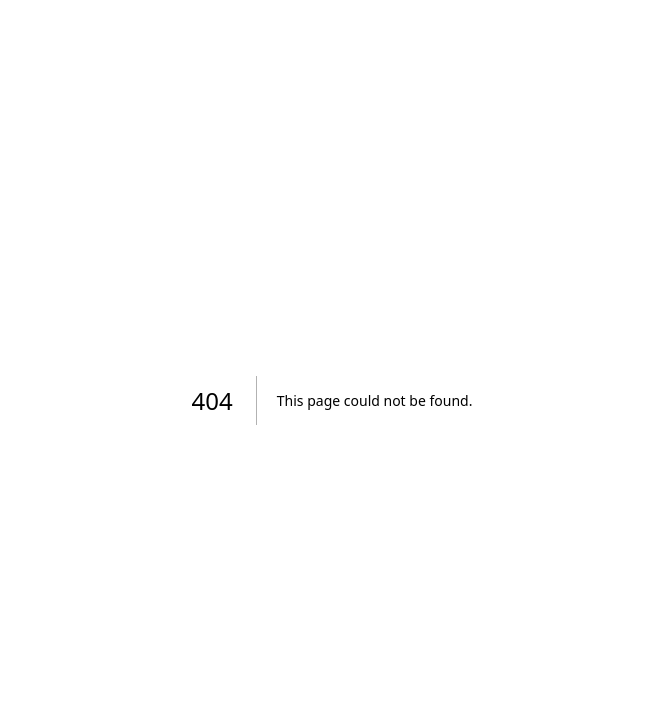
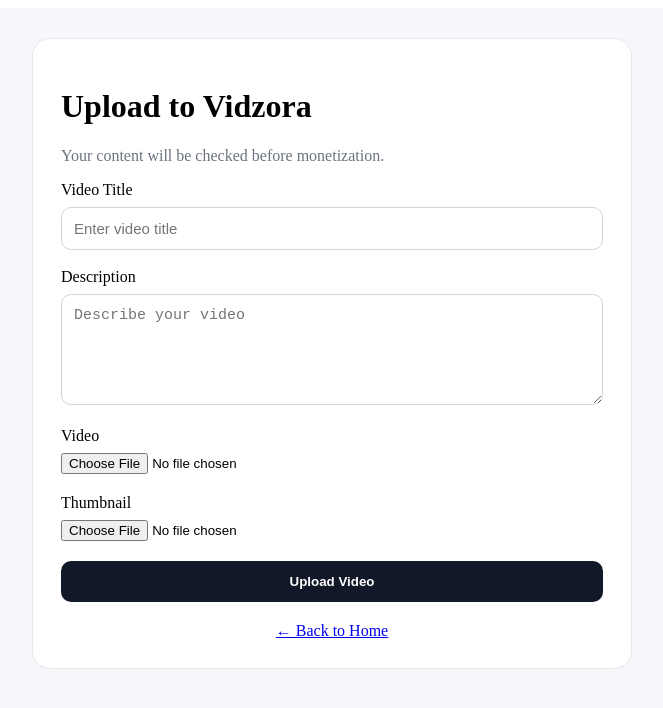
Before and after one commit to robiulbhai2766-byte/Vidzora, a Next.js app: page /upload in a window 1280 px wide. Before the commit this address had no page. Shown: the top 708 px of the page, without its empty margins (308-971 px from the left). Built offline with nearby package versions, Linux system fonts and the light colour scheme; no server answers.

Commit message:
Create page.js

```diff
--- /dev/null
+++ b/app/upload/page.js
@@ -0,0 +1,214 @@
+"use client";
+
+import { useState } from "react";
+import { supabase } from "../../lib/supabase";
+
+export default function UploadPage() {
+  const [title, setTitle] = useState("");
+  const [description, setDescription] = useState("");
+  const [videoFile, setVideoFile] = useState(null);
+  const [thumbnailFile, setThumbnailFile] = useState(null);
+  const [loading, setLoading] = useState(false);
+  const [message, setMessage] = useState("");
+
+  async function handleUpload(e) {
+    e.preventDefault();
+
+    if (!videoFile) {
+      setMessage("Please select a video.");
+      return;
+    }
+
+    setLoading(true);
+    setMessage("");
+
+    const {
+      data: { user },
+    } = await supabase.auth.getUser();
+
+    if (!user) {
+      window.location.href = "/login";
+      return;
+    }
+
+    const videoPath = `${user.id}/${Date.now()}-${videoFile.name}`;
+
+    const { error: videoError } = await supabase.storage
+      .from("videos")
+      .upload(videoPath, videoFile);
+
+    if (videoError) {
+      setLoading(false);
+      setMessage(videoError.message);
+      return;
+    }
+
+    let thumbnailUrl = null;
+
+    if (thumbnailFile) {
+      const thumbnailPath =
+        `${user.id}/${Date.now()}-${thumbnailFile.name}`;
+
+      const { error: thumbnailError } = await supabase.storage
+        .from("thumbnails")
+        .upload(thumbnailPath, thumbnailFile);
+
+      if (!thumbnailError) {
+        const { data } = supabase.storage
+          .from("thumbnails")
+          .getPublicUrl(thumbnailPath);
+
+        thumbnailUrl = data.publicUrl;
+      }
+    }
+
+    const { error } = await supabase.from("videos").insert({
+      user_id: user.id,
+      title,
+      description,
+      video_url: videoPath,
+      thumbnail_url: thumbnailUrl,
+      status: "pending",
+      monetization_status: "pending",
+      ai_generated: false,
+      ai_check_status: "pending",
+    });
+
+    setLoading(false);
+
+    if (error) {
+      setMessage(error.message);
+      return;
+    }
+
+    setTitle("");
+    setDescription("");
+    setVideoFile(null);
+    setThumbnailFile(null);
+
+    setMessage(
+      "Video uploaded successfully. It is now waiting for automatic checking."
+    );
+  }
+
+  return (
+    <main style={styles.page}>
+      <form onSubmit={handleUpload} style={styles.card}>
+        <h1>Upload to Vidzora</h1>
+
+        <p style={styles.info}>
+          Your content will be checked before monetization.
+        </p>
+
+        <label>Video Title</label>
+
+        <input
+          value={title}
+          onChange={(e) => setTitle(e.target.value)}
+          placeholder="Enter video title"
+          required
+          style={styles.input}
+        />
+
+        <label>Description</label>
+
+        <textarea
+          value={description}
+          onChange={(e) => setDescription(e.target.value)}
+          placeholder="Describe your video"
+          rows="5"
+          style={styles.input}
+        />
+
+        <label>Video</label>
+
+        <input
+          type="file"
+          accept="video/*"
+          onChange={(e) => setVideoFile(e.target.files?.[0] || null)}
+          required
+          style={styles.file}
+        />
+
+        <label>Thumbnail</label>
+
+        <input
+          type="file"
+          accept="image/*"
+          onChange={(e) =>
+            setThumbnailFile(e.target.files?.[0] || null)
+          }
+          style={styles.file}
+        />
+
+        <button disabled={loading} style={styles.button}>
+          {loading ? "Uploading..." : "Upload Video"}
+        </button>
+
+        {message && <p style={styles.message}>{message}</p>}
+
+        <a href="/" style={styles.home}>
+          ← Back to Home
+        </a>
+      </form>
+    </main>
+  );
+}
+
+const styles = {
+  page: {
+    minHeight: "100vh",
+    background: "#f5f7fb",
+    padding: "30px 15px",
+  },
+
+  card: {
+    width: "100%",
+    maxWidth: "600px",
+    margin: "auto",
+    background: "#fff",
+    padding: "28px",
+    borderRadius: "18px",
+    border: "1px solid #e5e7eb",
+    boxSizing: "border-box",
+  },
+
+  info: {
+    color: "#6b7280",
+  },
+
+  input: {
+    width: "100%",
+    padding: "12px",
+    margin: "8px 0 18px",
+    border: "1px solid #d1d5db",
+    borderRadius: "10px",
+    boxSizing: "border-box",
+    fontSize: "15px",
+  },
+
+  file: {
+    width: "100%",
+    margin: "8px 0 20px",
+  },
+
+  button: {
+    width: "100%",
+    padding: "13px",
+    background: "#111827",
+    color: "#fff",
+    border: 0,
+    borderRadius: "10px",
+    fontWeight: "700",
+  },
+
+  message: {
+    marginTop: "15px",
+  },
+
+  home: {
+    display: "block",
+    marginTop: "20px",
+    textAlign: "center",
+  },
+};
```
